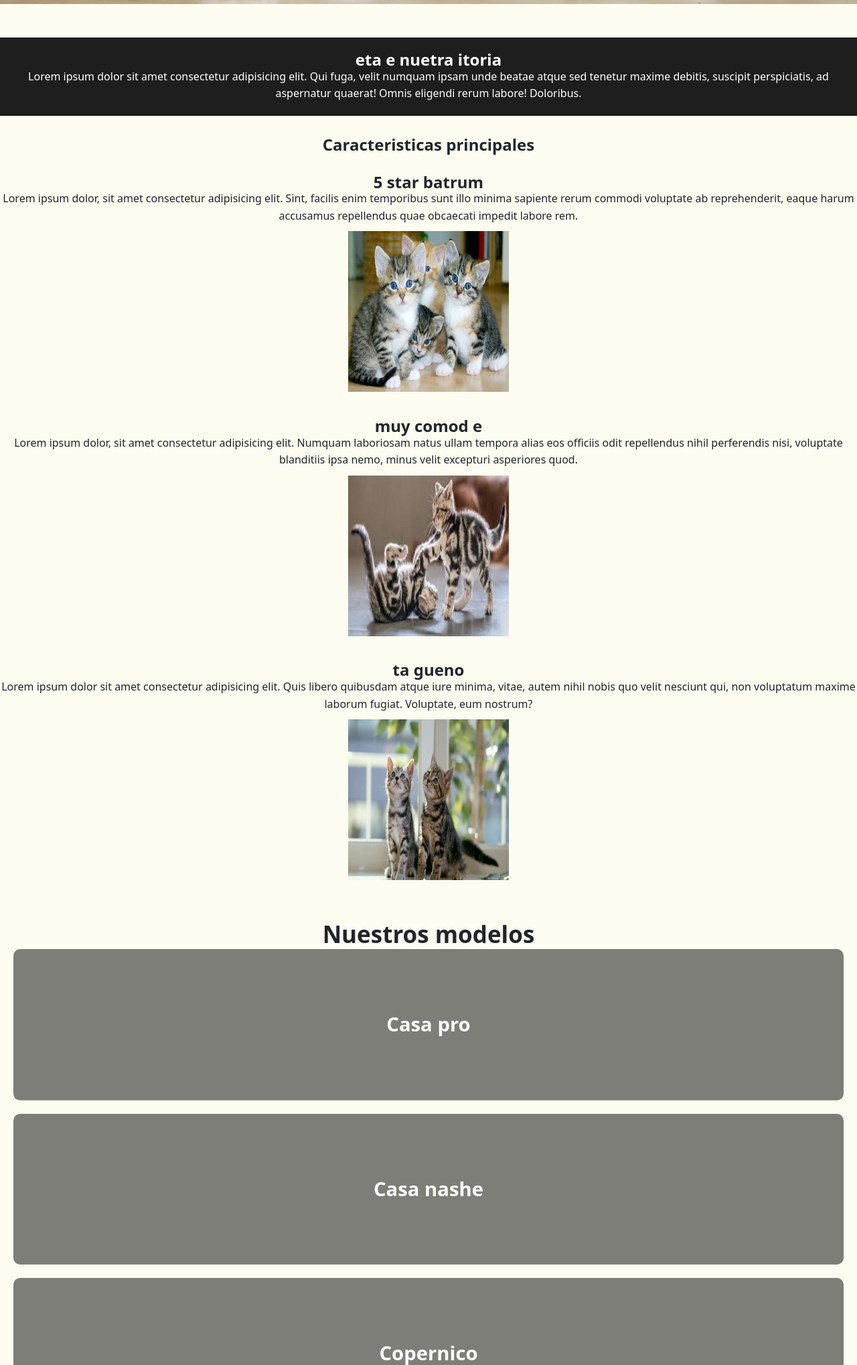
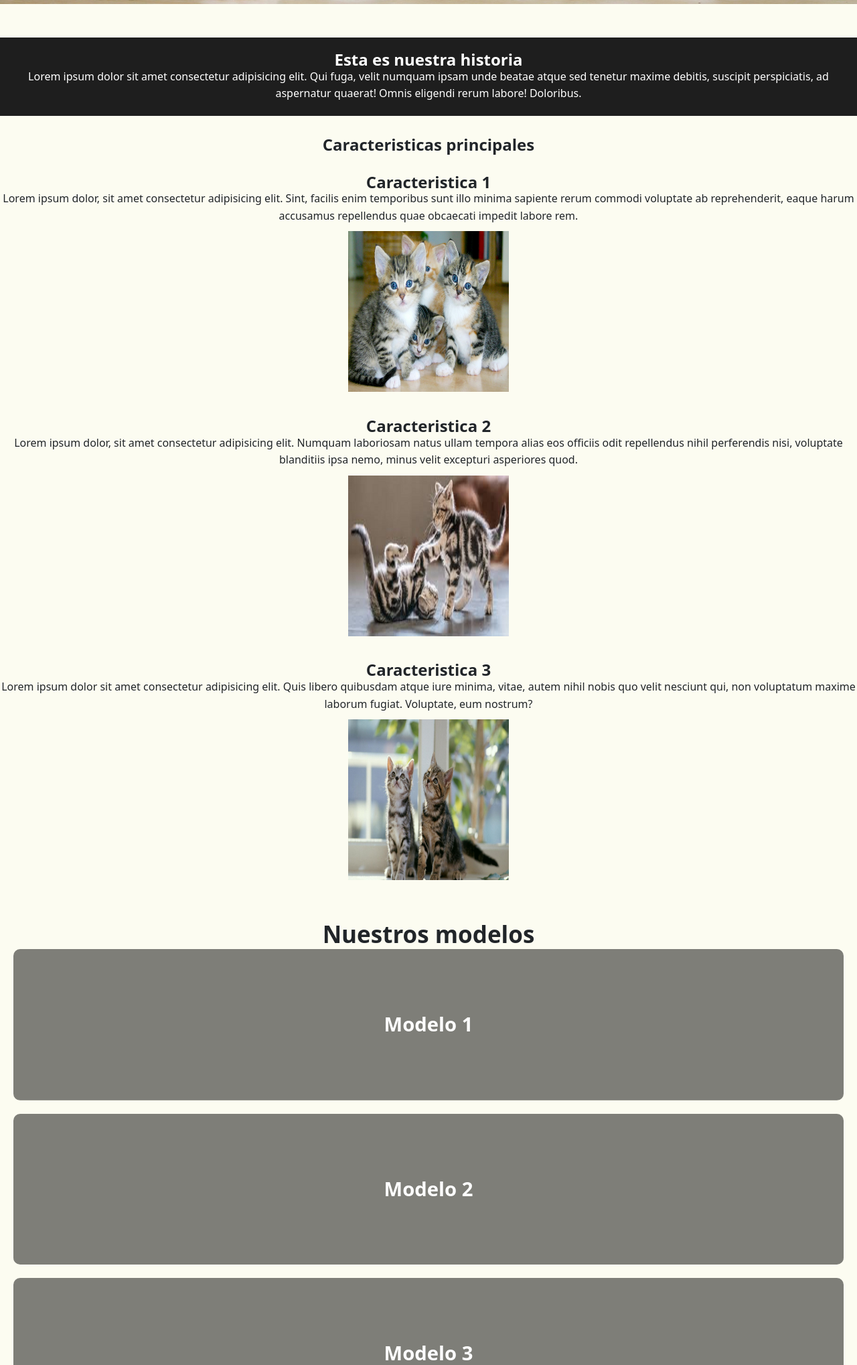
Before and after one commit to JoaquinM8/Grizzly, a plain HTML site: page Grizzly/index.html in a window 1280 px wide. Shown: the part 405-2443 px from the top of the page at 67% size. Drawn offline with Linux system fonts and the light colour scheme.

Commit message:
Update index.html
era para mostrarle a papa ja

```diff
--- a/Grizzly/index.html
+++ b/Grizzly/index.html
@@ -49,7 +49,7 @@
     <section id="sobre-nosotros">
         <div class="container">
 
-            <h1>eta e nuetra itoria</h1>
+            <h1>Esta es nuestra historia</h1>
             <p> Lorem ipsum dolor sit amet consectetur adipisicing elit. Qui fuga, velit numquam ipsam unde beatae atque sed tenetur maxime debitis, suscipit perspiciatis, ad aspernatur quaerat! Omnis eligendi rerum labore! Doloribus.</p>
 
         </div>
@@ -63,19 +63,19 @@
             </div>
 
             <div class="carac">
-                <h3> 5 star batrum</h3>
+                <h3> Caracteristica 1</h3>
                 <p>Lorem ipsum dolor, sit amet consectetur adipisicing elit. Sint, facilis enim temporibus sunt illo minima sapiente rerum commodi voluptate ab reprehenderit, eaque harum accusamus repellendus quae obcaecati impedit labore rem.</p>
                 <img src="/Grizzly/imagenes/gato1.jpeg" alt="gatito1">
             </div>
 
             <div class="carac">
-                <h3>muy comod e</h3>
+                <h3>Caracteristica 2</h3>
                 <p>Lorem ipsum dolor, sit amet consectetur adipisicing elit. Numquam laboriosam natus ullam tempora alias eos officiis odit repellendus nihil perferendis nisi, voluptate blanditiis ipsa nemo, minus velit excepturi asperiores quod.</p>
                 <img src="/Grizzly/imagenes/gato2.jpeg" alt="gatito2">
             </div>
 
             <div class="carac">
-                <h3>ta gueno</h3>
+                <h3>Caracteristica 3</h3>
                 <p>Lorem ipsum dolor sit amet consectetur adipisicing elit. Quis libero quibusdam atque iure minima, vitae, autem nihil nobis quo velit nesciunt qui, non voluptatum maxime laborum fugiat. Voluptate, eum nostrum? </p>
                 <img src="/Grizzly/imagenes/gato3.jpg" alt="">
             </div>
@@ -92,21 +92,21 @@
 
                 <div class="carta-modelos">
                     <img src="" alt="d">
-                    <h3>Casa pro</h3>
+                    <h3>Modelo 1</h3>
                     <p>Lorem ipsum dolor sit amet consectetur adipisicing elit.</p>
                     <button>Info</button>
                 </div>
 
                 <div class="carta-modelos">
                     <img src="" alt="d">
-                    <h3>Casa nashe</h3>
+                    <h3>Modelo 2</h3>
                     <p>Lorem ipsum dolor sit amet consectetur adipisicing elit.</p>
                     <button>Info</button>
                 </div>
 
                 <div class="carta-modelos">
                     <img src="" alt="d">
-                    <h3>Copernico</h3>
+                    <h3>Modelo 3</h3>
                     <p>Lorem ipsum dolor sit amet consectetur adipisicing elit.</p>
                     <button>Info</button>
                 </div>
@@ -127,7 +127,7 @@
                     <li> Instagram: GrizzlyHouse.ar </li>
                     <li> Telefono: +54 9 228446-9958 </li>
                     <li> Correo: grizzlyhouse2023@gmail.com </li>
-                    <li> Facebook: no lo tengo xd </li>
+                    <li> Facebook:</li>
                 </ul>
             </div>
 
```
